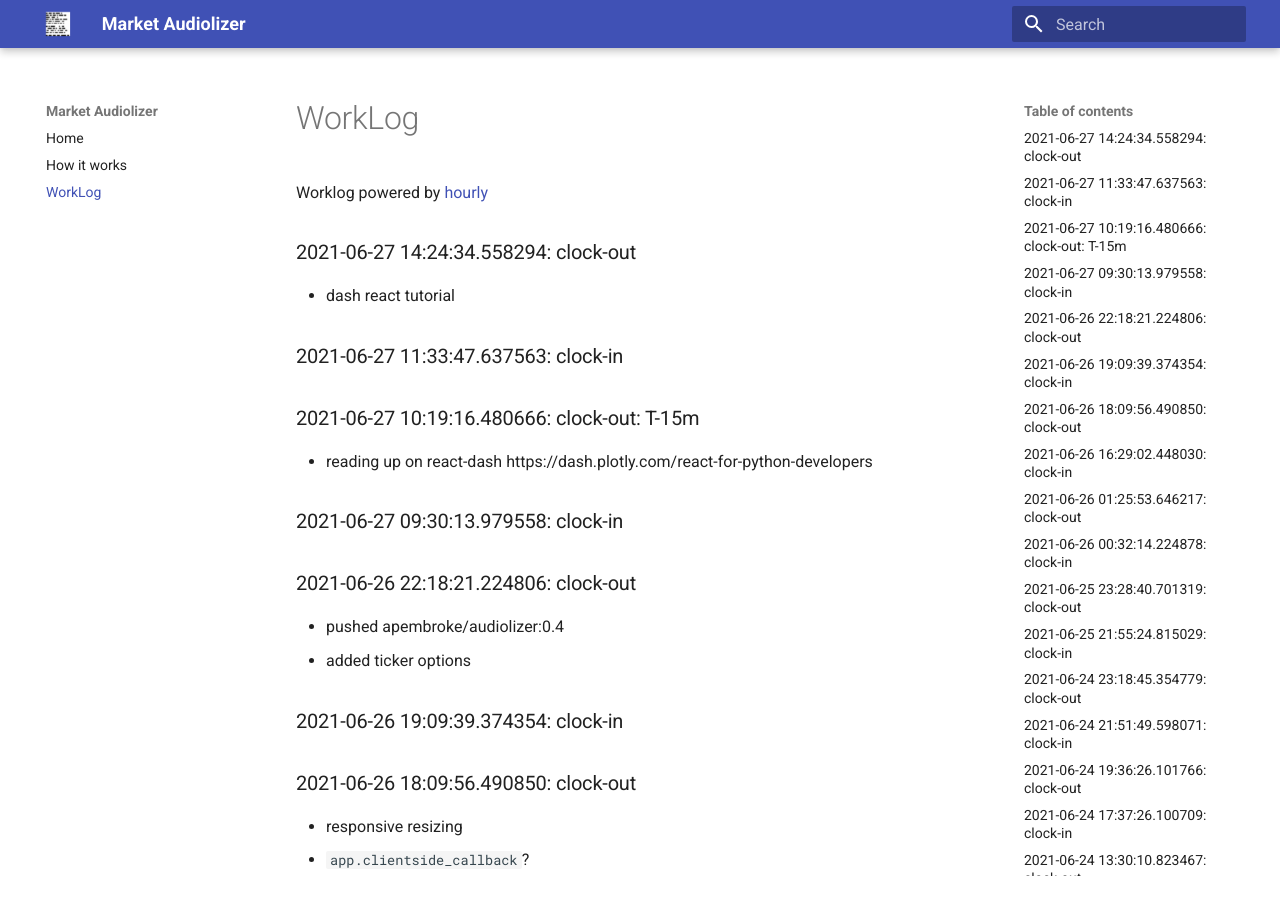
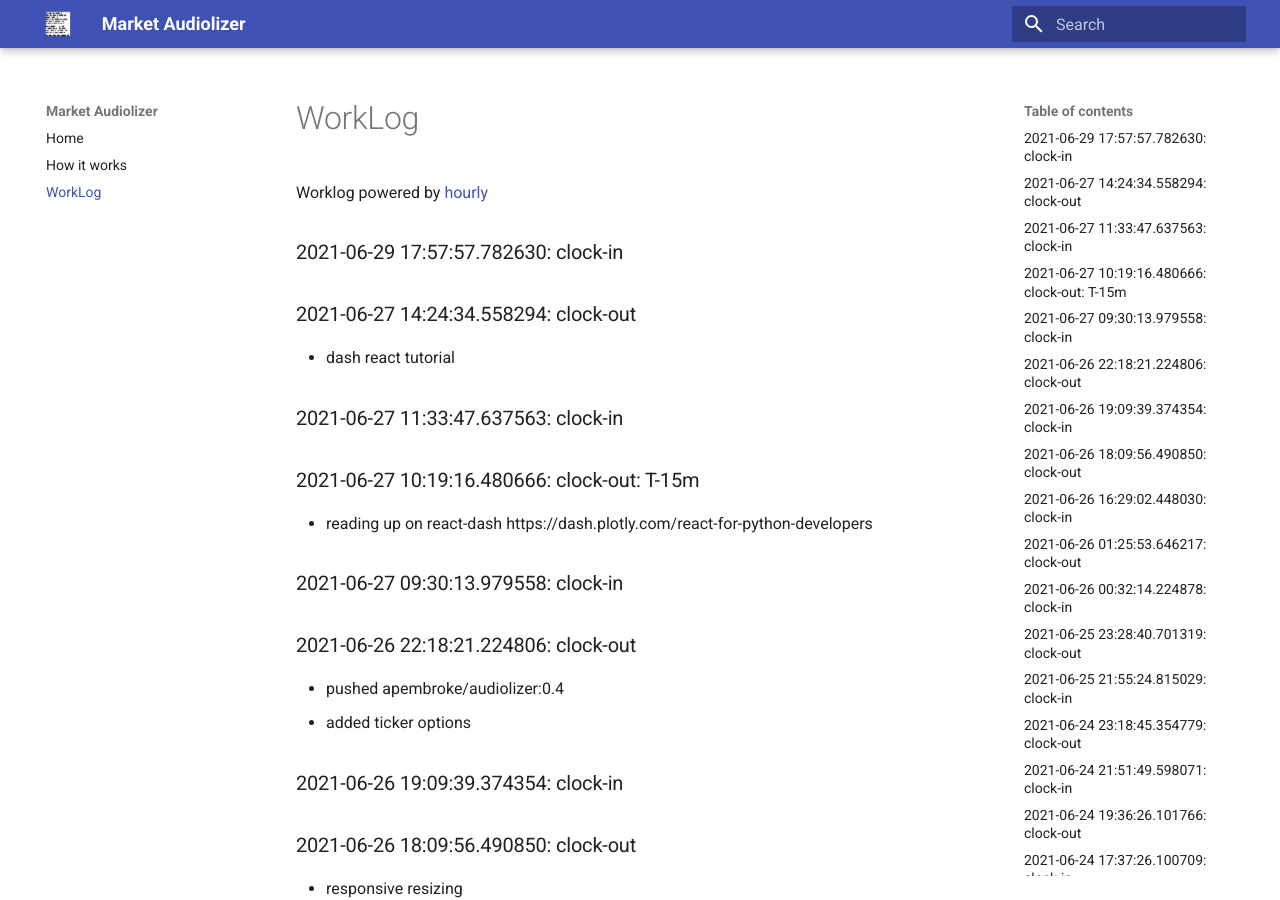
Before and after one commit to asherp/audiolizer, an MkDocs documentation site: the page built from docs/WorkLog.md, in a window 1280 px wide and 900 px high. Built offline with MkDocs 1.6.1 and Material for MkDocs 9.7.7, drawn with Linux system fonts in a browser that asks for light colours.

Commit message:
clock-in

```diff
--- a/WorkLog.md
+++ b/WorkLog.md
@@ -1,3 +1,6 @@
+
+### 2021-06-29 17:57:57.782630: clock-in
+
 ### 2021-06-27 14:24:34.558294: clock-out
 
 * dash react tutorial
```
